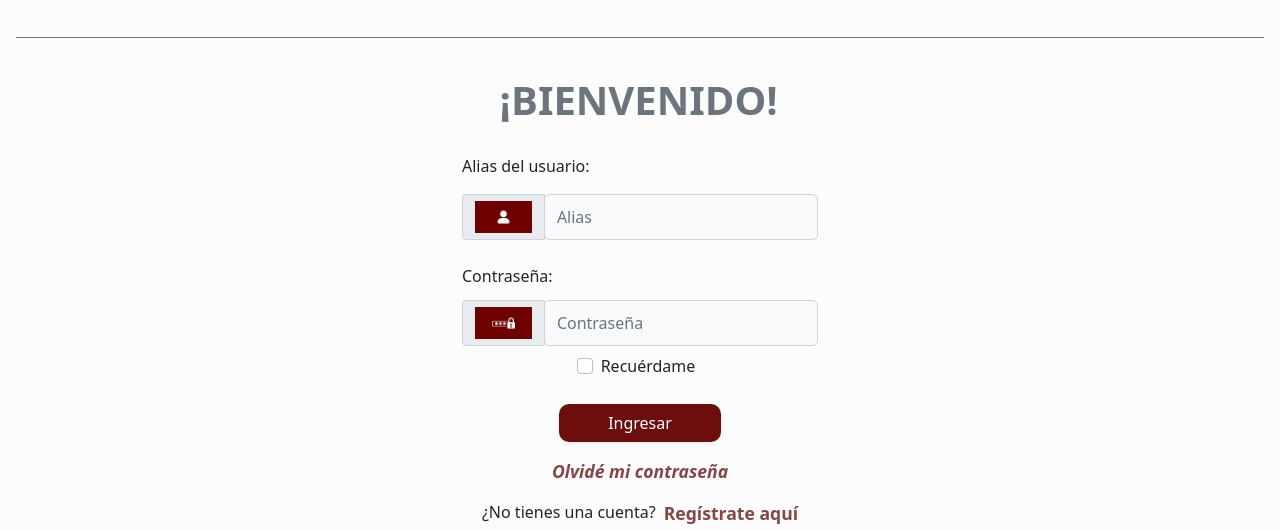
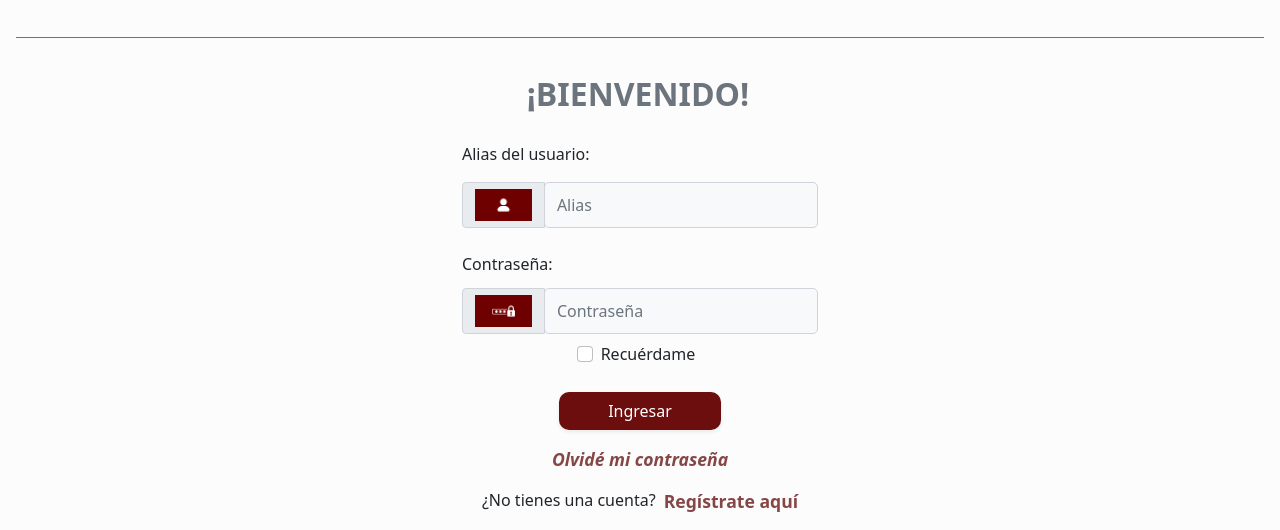
Before and after one commit to 20220270/OinosDeLaVid, a plain HTML site: page views/admin/index.html in a window 1280 px wide. Shown: the part 193-723 px from the top of the page. Drawn offline with nearby package versions, Linux system fonts and the light colour scheme.

Commit message:
alinee un div en el index, el de bienvenido

```diff
--- a/resources/css/estiloIndex.css
+++ b/resources/css/estiloIndex.css
@@ -78,10 +78,7 @@ a:active {
 
 /*estilo para el texto BIENVENIDA*/
 #textoB {
-    padding: 0%;
-    text-align: center;
-
-    width: 25rem;
+    margin-left: 5.5rem;
 }
 
 /*estilo para la imagen de Google*/
--- a/views/admin/index.html
+++ b/views/admin/index.html
@@ -26,7 +26,7 @@
 
         <div class="container col-sm-12 col-md-6 offset-md-3 col-lg-4 offset-lg-4 mt-3">
 
-            <div class="fs-1 fw-bold
+            <div class="fs-2 fw-bold
             text-secondary" id="textoB">
 
                 ¡BIENVENIDO!
```
